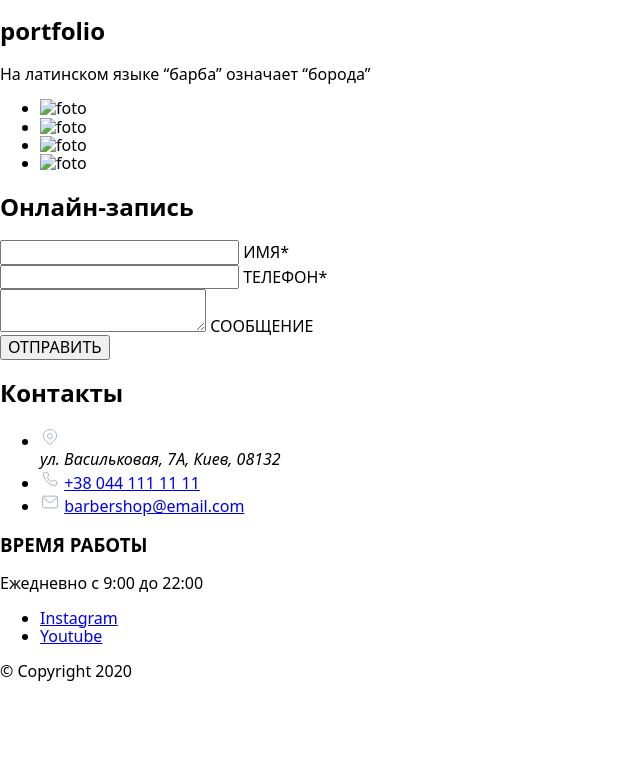
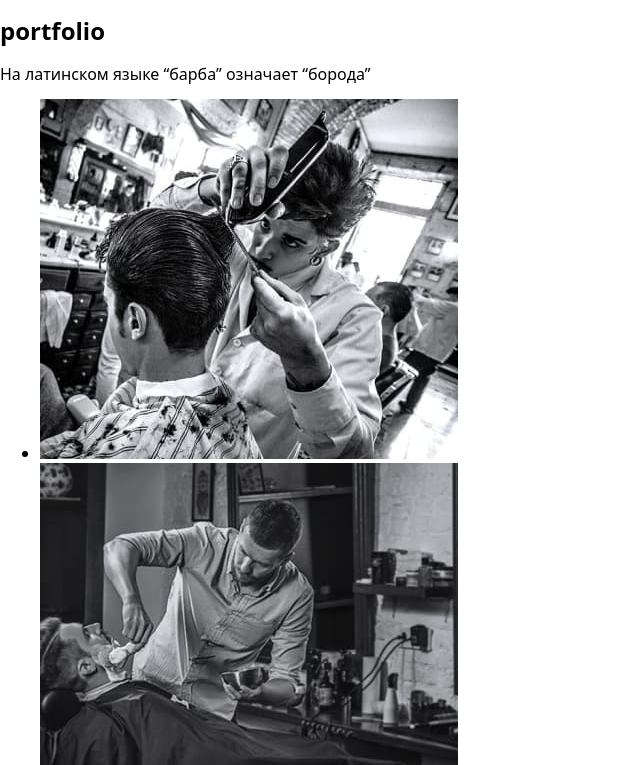
Before and after one commit to VolodymyrBuzinov/barber-finalle, a website: page src/index.html in a window 1280 px wide. Shown: the part 5245-6010 px from the top of the page, without its empty margins (0-640 px from the left). Before the commit the page ends 5941 px from the top, so only its background shows below. Drawn offline with nearby package versions, Linux system fonts and the light colour scheme; files that its build step writes are made by us from their sources.

Commit message:
add images portfolio

```diff
--- a/src/partials/portfolio.html
+++ b/src/partials/portfolio.html
@@ -11,10 +11,11 @@
         <img
           class="portfolio-image"
           srcset="
-            /images/portfolio/Rectangle1.jpg,
-            /images/portfolio/Rectangle1@2x.jpg 2x
+            /images/portfolio/port1.jpg    1x,
+            /images/portfolio/port1@2x.jpg 2x,
+            /images/portfolio/port1@3x.jpg 3x
           "
-          src="/images/portfolio/Rectangle1.jpg"
+          src="/images/portfolio/port1.jpg"
           alt="foto"
         />
       </li>
@@ -22,10 +23,11 @@
         <img
           class="portfolio-image ntn-margin"
           srcset="
-            /images/portfolio/Rectangle2.jpg,
-            /images/portfolio/Rectangle2@2x.jpg 2x
+            /images/portfolio/port2.jpg    1x,
+            /images/portfolio/port2@2x.jpg 2x,
+            /images/portfolio/port2@3x.jpg 3x
           "
-          src="/images/portfolio/Rectangle2.jpg"
+          src="/images/portfolio/port2.jpg"
           alt="foto"
         />
       </li>
@@ -33,10 +35,11 @@
         <img
           class="portfolio-image"
           srcset="
-            /images/portfolio/Rectangle3.jpg,
-            /images/portfolio/Rectangle3@2x.jpg 2x
+            /images/portfolio/port3.jpg    1x,
+            /images/portfolio/port3@2x.jpg 2x,
+            /images/portfolio/port3@3x.jpg 3x
           "
-          src="/images/portfolio/Rectangle3.jpg"
+          src="/images/portfolio/port3.jpg"
           alt="foto"
         />
       </li>
@@ -44,10 +47,11 @@
         <img
           class="portfolio-image ntn-margin"
           srcset="
-            /images/portfolio/Rectangle4.jpg,
-            /images/portfolio/Rectangle4@2x.jpg 2x
+            /images/portfolio/port4.jpg    1x,
+            /images/portfolio/port4@2x.jpg 2x,
+            /images/portfolio/port4@3x.jpg 3x
           "
-          src="/images/portfolio/Rectangle4.jpg"
+          src="/images/portfolio/port4.jpg"
           alt="foto"
         />
       </li>
```
Also changed, not shown: src/images/portfolio/port1.jpg (added), src/images/portfolio/port1@2x.jpg (added), src/images/portfolio/port1@3x.jpg (added), src/images/portfolio/port2.jpg (added), src/images/portfolio/port2@2x.jpg (added), src/images/portfolio/port2@3x.jpg (added), src/images/portfolio/port3.jpg (added), src/images/portfolio/port3@2x.jpg (added), src/images/portfolio/port3@3x.jpg (added), src/images/portfolio/port4.jpg (added), src/images/portfolio/port4@2x.jpg (added), src/images/portfolio/port4@3x.jpg (added).
